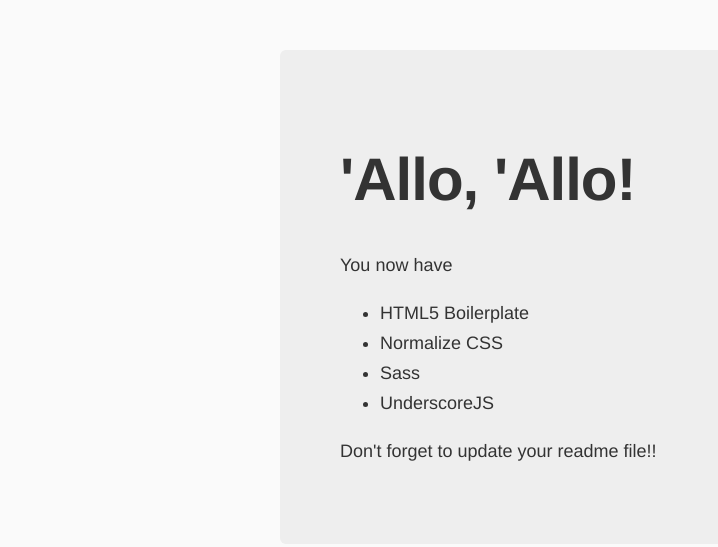
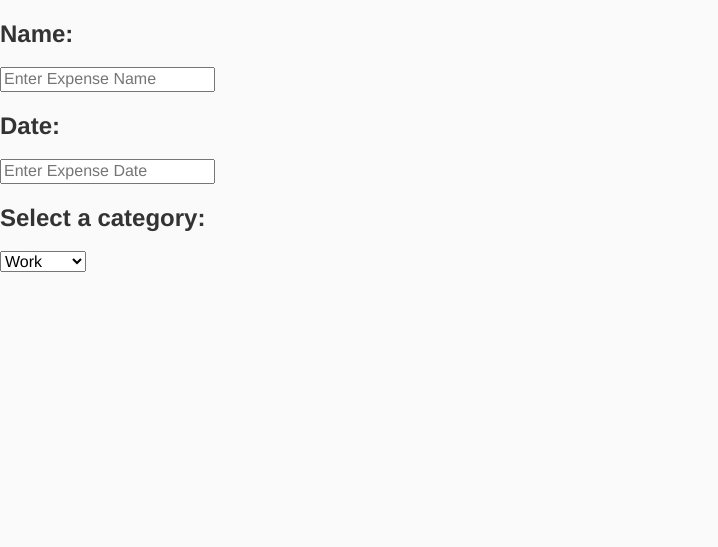
Before and after one commit to hackathon-2014/the-swansons-repo, a website: page app/index.html in a window 1280 px wide. Shown: the whole page, without its empty margins (0-718 px from the left). Drawn offline with nearby package versions, Linux system fonts and the light colour scheme; files that its build step writes are made by us from their sources.

Commit message:
first commit

```diff
--- a/app/index.html
+++ b/app/index.html
@@ -20,23 +20,23 @@
   </head>
   <body>
 
-    <div class="hero-unit">
-      <h1>'Allo, 'Allo!</h1>
-      <p>You now have</p>
-      <ul>
-        <li>HTML5 Boilerplate</li>
-        <li>Normalize CSS</li>
-
-        <li>Sass</li>
-
-
-
-
-        <li>UnderscoreJS</li>
-
-      </ul>
-      <p>Don't forget to update your readme file!!</p>
-    </div>
+    <form class="newExpenseItem">
+      <div class="expenseItemName">
+        <h2>Name:</h2>
+        <input type="text" placeholder="Enter Expense Name" required>
+      </div>
+      <div class="expenseItemDate">
+        <h2>Date:</h2>
+        <input type="text" placeholder="Enter Expense Date">
+      </div>
+      <div class="budgetItemName">
+        <h2>Select a category:</h2>
+        <select>
+          <option value="work">Work</option>
+          <option value="personal">Personal</option>
+        </select>
+      </div>
+    </form>
 
     <!-- build:js scripts/vendor.js -->
     <!-- bower:js -->
```
Also changed, not shown: dist/404.html (added), dist/favicon.ico (added), dist/robots.txt (added), 1 other file.
